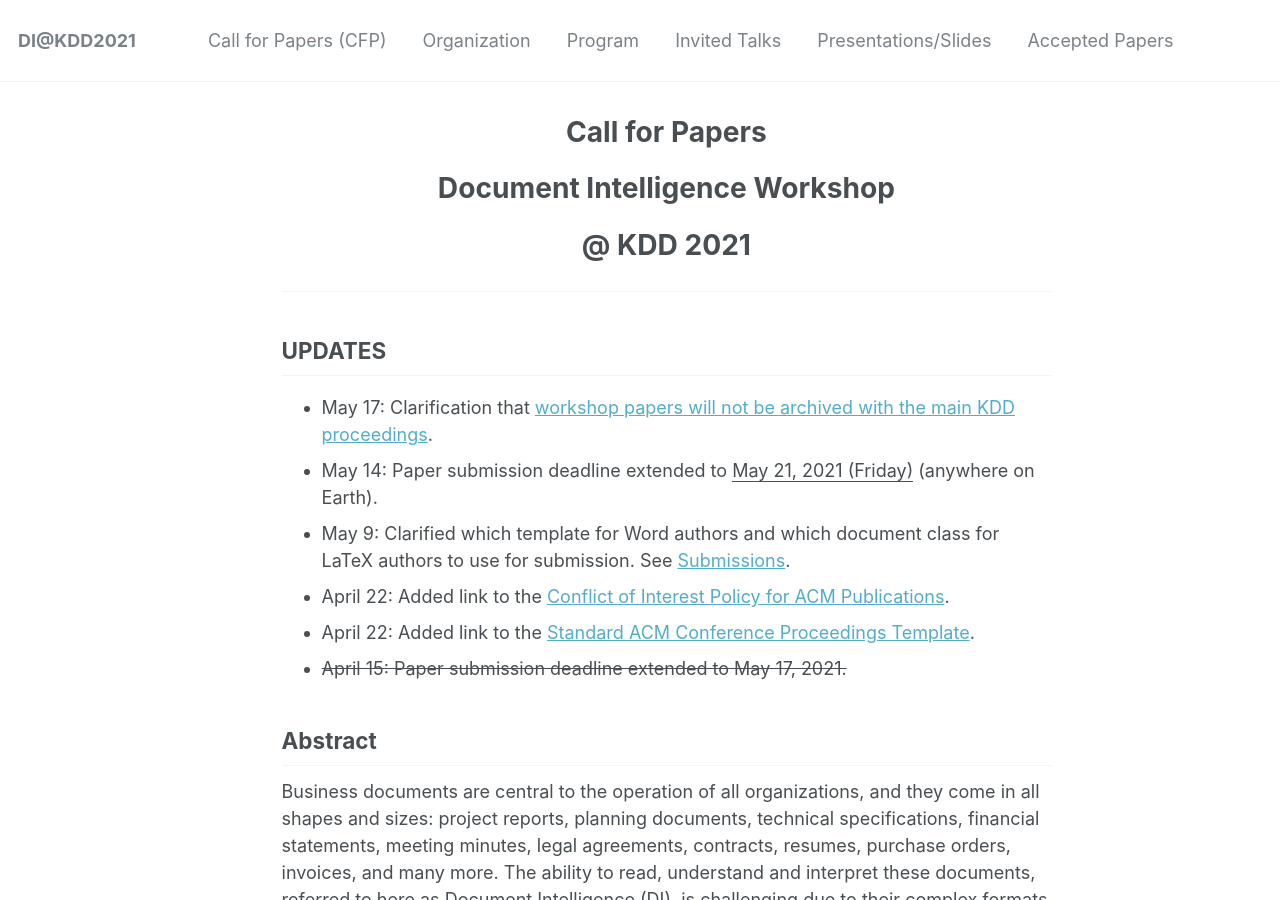
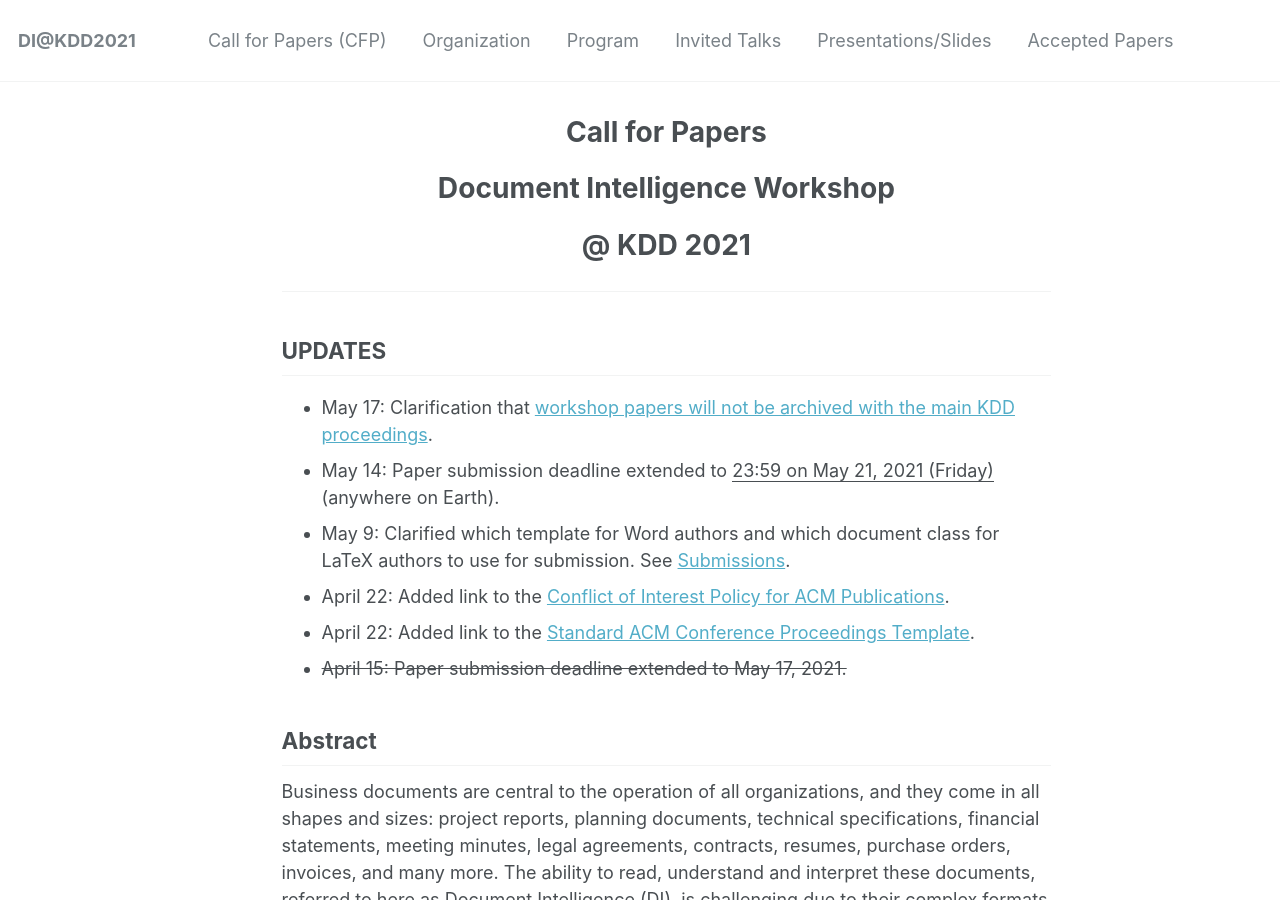
Before and after one commit to document-intelligence/DI-2022, a Jekyll site: the page built from _pages/cfp.md, in a window 1280 px wide and 900 px high. Built offline with Jekyll 4.4.1, drawn with Linux system fonts in a browser that asks for light colours; some of the changed text lies outside the part shown.

Commit message:
Update cfp.md

```diff
--- a/_pages/cfp.md
+++ b/_pages/cfp.md
@@ -14,7 +14,7 @@ redirect_from:
 ## UPDATES
 
 - May 17: Clarification that [workshop papers will not be archived with the main KDD proceedings](#workshop_proceedings).
-- May 14: Paper submission deadline extended to <ins>May 21, 2021 (Friday)</ins> (anywhere on Earth).
+- May 14: Paper submission deadline extended to <ins>23:59 on May 21, 2021 (Friday)</ins> (anywhere on Earth).
 - May 9: Clarified which template for Word authors and which document class for LaTeX authors to use for submission. See [Submissions](#submissions).
 - April 22: Added link to the [Conflict of Interest Policy for ACM Publications](https://www.acm.org/publications/policies/conflict-of-interest).
 - April 22: Added link to the [Standard ACM Conference Proceedings Template](https://www.acm.org/publications/proceedings-template).
@@ -108,7 +108,7 @@ Microsoft Research CMT: <https://cmt3.research.microsoft.com/DI2021>
 
 ## Important Dates
 
-- Paper Submission Deadline: ~~May 10, 2021~~ May 21, 2021 (anywhere on Earth).
+- Paper Submission Deadline: ~~May 10, 2021~~ 23:59 on May 21, 2021 (anywhere on Earth).
 - Paper Notification Date: June 10, 2021.
 - Paper Final Version Due: July 1, 2021.
 - Virtual Workshop Date: August 14-18, 2021.
```
